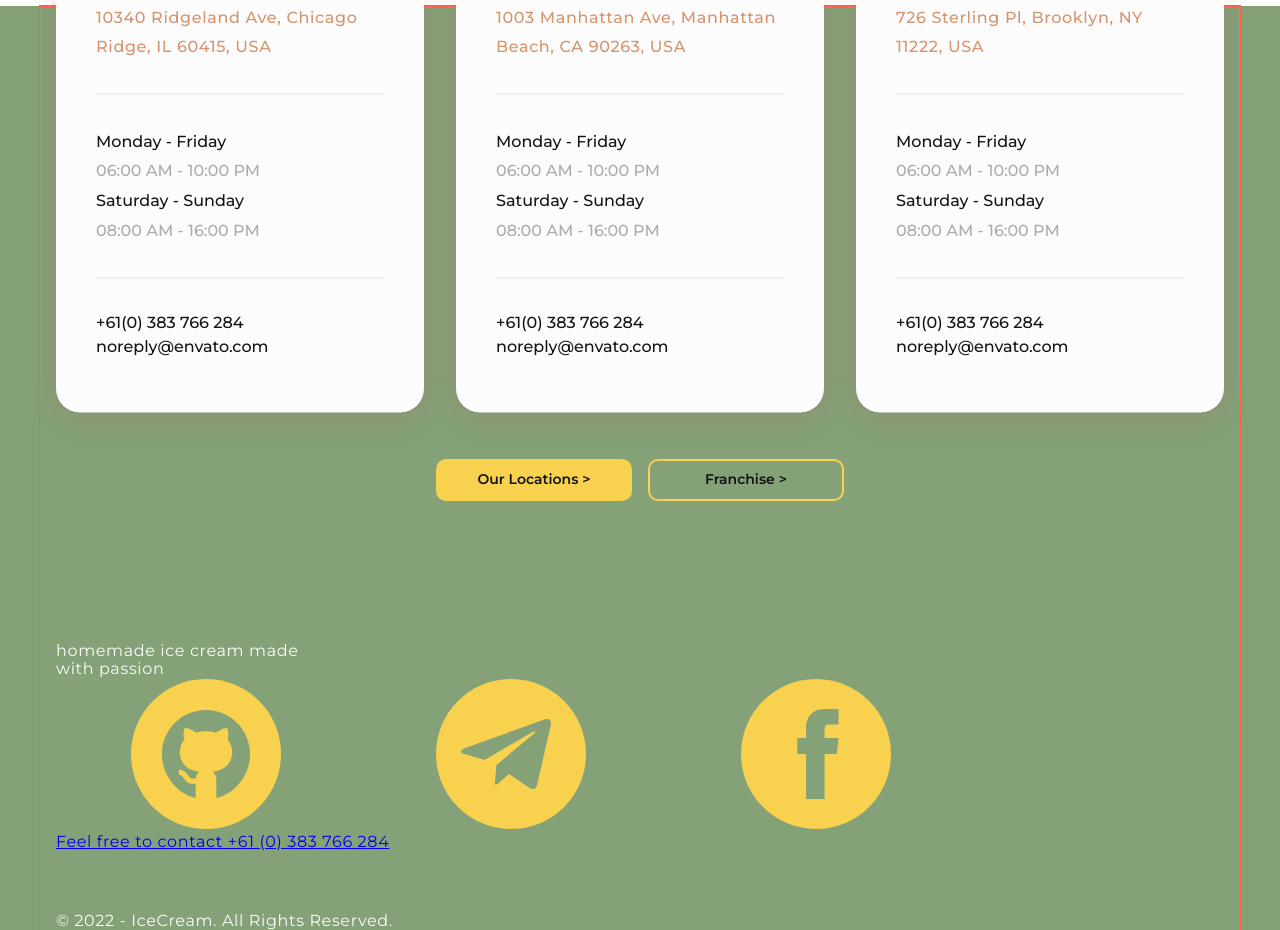
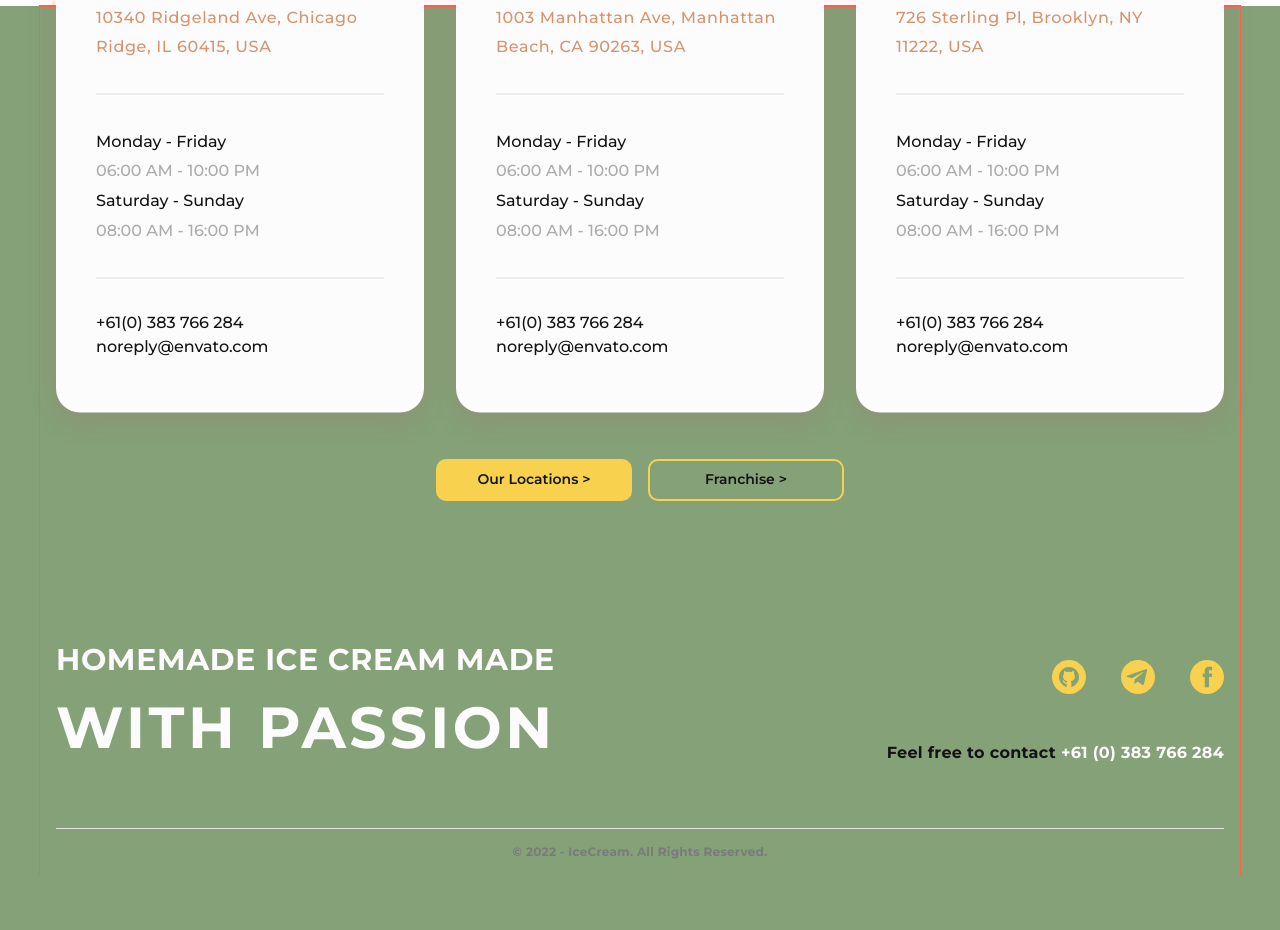
Before and after one commit to tkulagina/Icecrema, a website built with Parcel: page src/index.html in a window 1280 px wide. Shown: the part 4029-4959 px from the top of the page. After the commit the page ends 4904 px from the top, so only its background shows below. Built offline with nearby package versions, Linux system fonts and the light colour scheme; files whose address does not match are found by name; a web font is replaced by a local one.

Commit message:
update footer style

```diff
--- a/src/index.html
+++ b/src/index.html
@@ -4,6 +4,7 @@
     <meta charset="UTF-8" />
     <meta name="viewport" content="width=device-width, initial-scale=1.0" />
     <title>Icecrema</title>
+    <link rel="icon" href="./images/favicon.ico" type="image/png" />
     <link rel="preconnect" href="https://fonts.googleapis.com">
     <link rel="preconnect" href="https://fonts.gstatic.com" crossorigin>
     <link href="https://fonts.googleapis.com/css2?family=DM+Sans:opsz,wght@9..40,400;9..40,500&family=Montserrat:wght@400;500;600;700;800;900&family=Seymour+One&family=Titan+One&display=swap" rel="stylesheet">
--- a/src/sass/layout/_footer.scss
+++ b/src/sass/layout/_footer.scss
@@ -1,5 +1,77 @@
 .footer.wrap {
     padding-top: 1095px;
+    border-bottom: 1px solid #E1E1E1;
+}
+
+.slogan_box {
+    width: 234px;
+}
+
+.slogan_up {
+    margin-bottom: 16px;
+    font-size: 18px;
+    font-weight: 700;
+    line-height: 1.22;
+    text-align: left;
+    text-transform: uppercase;
+}
+
+.slogan_down {
+    font-size: 34px;
+    font-weight: 700;
+    line-height: 1.22;
+    letter-spacing: 0.06em;
+    text-align: left;
+    text-transform: uppercase;
+}
+
+.contact_box {
+    display: flex;
+    flex-direction: column;
+}
+
+.media_box {
+    margin-top: 60px;
+    margin-bottom: 20px;
+    text-align: right;
+}
+
+.media_icon {
+    width: 34px;
+    height: 34px;
+}
+
+.media_icon + .media_icon {
+    margin-left: 20px;
+}
+
+.footer_contact {
+    text-decoration: none;
+    margin-left: auto;
+    font-size: 12px;
+    font-weight: 700;
+    line-height: 1.83;
+    letter-spacing: 0.02em;
+    color: var(--main-text-color);
+}
+
+.dark {
+    color: var(--second-text-color);
+}
+
+.copyright{
+    width: 160px;
+    margin: auto;
+    padding-top: 20px;
+    padding-bottom: 20px;
+
+    font-size: 14px;
+    font-weight: 700;
+    line-height: 1.83;
+    letter-spacing: 0.02em;
+    text-align: center;
+
+    color: #7A7A7A;
 }
 
 @include mobile {
@@ -12,18 +84,50 @@
     .footer.wrap {
         padding-top: 360px;
     }
+
+    .footer {
+        display: flex;
+        justify-content: space-between;
+    }
+
+    .slogan_box {
+        width: 352px;
+    }
+
+    .slogan_up {
+        margin-bottom: 8px;
+        font-size: 26px;
+    }
+
+    .slogan_down {
+        font-size: 48px;
+    }
+
+    .media_box {
+        margin-top: 61px;
+        margin-bottom: 34px;
+    }
+
+    .media_icon + .media_icon {
+        margin-left: 30px;
+    }
+
+    .footer_contact {
+        font-size: 14px;
+    }
+
+    .copyright{
+        width: 298px;
+        padding-top: 12px;
+        padding-bottom: 12px;
+        font-size: 12px;
+    }
+
 }
 
 @include desktop {
     .footer.wrap {
         padding-top: 636px;
-    }
-
-}
-
-/*.footer {
-    display: flex;
-    justify-content: space-between;
     }
 
     .slogan_box {
@@ -33,24 +137,15 @@
     .slogan_up {
         margin-bottom: 14px;
         font-size: 30px;
-    line-height: 1.23;
-    text-align: left;
-    text-transform: uppercase;
     }
 
     .slogan_down {
         font-size: 58px;
-    font-weight: 700;
-    line-height: 1.22;
-    letter-spacing: 0.06em;
-    text-align: left;
-    text-transform: uppercase;
     }
 
     .media_box {
         margin-top: 18px;
-
-    justify-content: flex-end;
+        margin-bottom: 40px;
     }
 
     .media_icon {
@@ -58,35 +153,12 @@
         height: 34px;
     }
 
-.media_icon + .media_icon {
-    margin-left: 30px;
-}
-
     .footer_contact {
-    text-decoration: none;
-
         font-size: 16px;
-    font-weight: 700;
-    line-height: 1.87;
-    letter-spacing: 0.02em;
-    text-align: left;
-    color: var(--main-text-color);
-}
-
-.dark {
-    color: var(--second-text-color);
     }
 
     .copyright{
-    margin: auto;
-    padding-top: 12px;
-    padding-bottom: 12px;
-    border-top: 1px solid #E1E1E1;
-    font-size: 12px;
-    font-weight: 700;
-    line-height: 1.83;
-    letter-spacing: 0.02em;
-    text-align: center;
+        width: 255px;
+    }
 
-    color: #7A7A7A;
-}*/
+}
```
Also changed, not shown: src/images/favicon.ico (added). Lines whose indentation alone changed are shown as unchanged.
